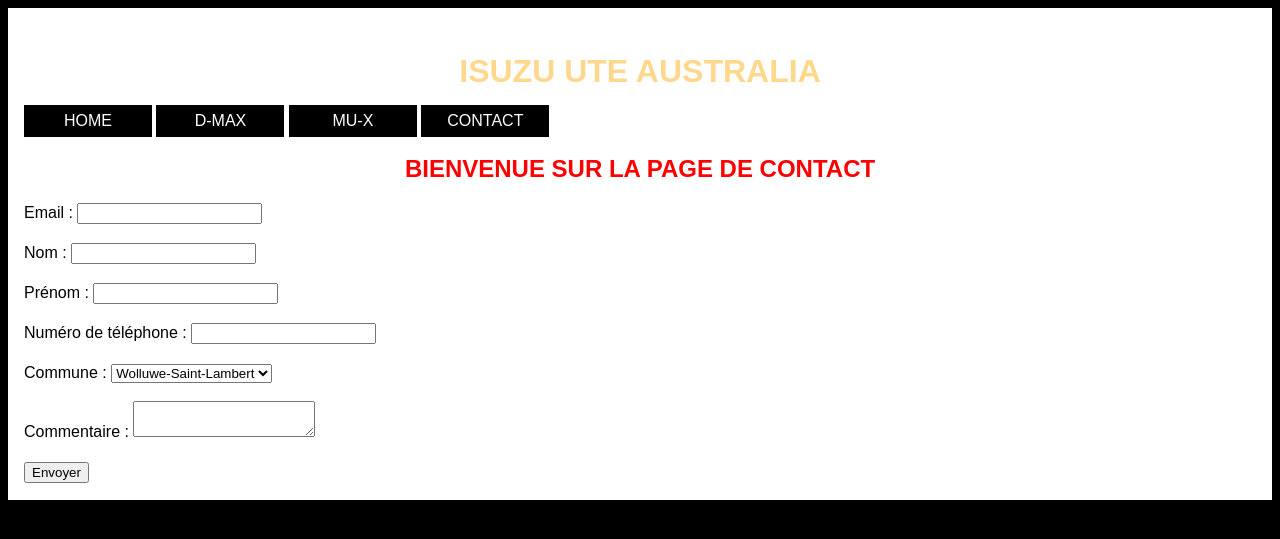
After one commit to MarcBouchonville/1948webdyn, a PHP site: page /lesson13/contactForm.php in a window 1280 px wide. The commit adds this page. Shown: the top 539 px of the page. Run offline with PHP 8.4, Linux system fonts and the light colour scheme; data comes from the database, SQL or seed files in the repository; both versions use the stored data as it was after the commit.

Commit message:
2eme maj files du 12-01-2018 (fct pas)

```diff
--- a/Demos/Isuzu/Style02.css
+++ b/Demos/Isuzu/Style02.css
@@ -7,6 +7,11 @@ h1{
 
 fieldset{
 	border: unset;
+}
+
+.form-style-2-heading
+{
+    font-weight: bold;
 }
 
 .form-style-2 .inner-wrap{
--- a/Demos/Isuzu/contact_Form.html
+++ b/Demos/Isuzu/contact_Form.html
@@ -9,7 +9,7 @@
     </head>
     <body>
 
-        <div class="form-style-10">
+        <div class="form-style-2">
             <h1>Contact</h1>
             <form action="contact_controller.php" method="post">
                 <fieldset>
--- /dev/null
+++ b/Demos/lesson13/contactForm.php
@@ -0,0 +1,65 @@
+<?php
+$db = new PDO("mysql:host=localhost;dbname=Isuzu", "root", "root");
+$db->exec("set names utf8");
+
+$select = "SELECT * FROM communes";
+$query = $db->query($select);
+$result = $query->fetchAll();
+$record = $result[0];
+?>
+<!DOCTYPE html>
+<html>
+    <head>
+        <title>Isuzu Ute Australia</title>
+        <meta charset="UTF-8">
+        <meta name="viewport" content="width=device-width, initial-scale=1.0">
+        <link href="style.css" rel="stylesheet" type="text/css"/>
+    </head>
+    <body id="main">
+        <header>
+            <h1>Isuzu Ute Australia</h1>
+            <ul>
+                <li><a class="link" href="index.php"> Home</a></li>
+                <li><a class="link" href="index.php">D-MAX</a></li>
+                <li><a class="link" href="index.php">MU-X</a></li>
+                <li><a class="link" href="contact.php">Contact</a></li>
+            </ul>
+        </header>
+
+        <h2 class="center">Bienvenue sur la page de contact</h2>
+
+        <article>
+            <form action="contactController.php" method="POST">
+                <p>
+                    <label for="email">Email : </label>
+                    <input type="email" id="email" name="email" required>
+                </p>
+                <p>
+                    <label for="firstName">Nom : </label>
+                    <input type="text" id="firstName" name="firstName">
+                </p>
+                <p>
+                    <label for="name">Prénom : </label>
+                    <input type="text" id="name" name="name">
+                </p>
+                <p>
+                    <label for="phoneNumber">Numéro de téléphone : </label>
+                    <input type="tel" id="phoneNumber" name="phoneNumber">
+                </p>
+                <p>
+                    <label for="town">Commune : </label>
+                    <select id="town" name="town">
+                        <?php foreach ($result as $record) { ?>
+                            <option value=<?php echo $record['nom'] ?>><?php echo $record['nom'] ?></option>';
+                        <?php } ?>
+                    </select>
+                </p>
+                <p>
+                    <label for="comment">Commentaire : </label>
+                    <textarea id="comment" name="comment" maxlength="1000"></textarea>
+                </p>
+                <input type="submit" name="envoyer" value="Envoyer">
+            </form>
+        </article>
+    </body>
+</html>
--- /dev/null
+++ b/Demos/lesson13/style.css
@@ -0,0 +1,141 @@
+html{
+    background-color: black;
+    /*background-image: url(main-banner.jpg);
+    background-repeat: no-repeat;
+    background-size: 100% 100%;
+    POUR METTRE UNE IMAGE EN FOND D'ECRAN'*/
+}
+
+body{
+    font-family: sans-serif;
+    font-size: 1em;
+    line-height: 1.5em;
+}
+img{
+    width: 100%;
+}
+
+h1{
+    text-align: center;
+    padding-top: 20px;
+    text-transform: uppercase;
+    color: #ffd88e;
+}
+
+h2{
+    color: red;
+    text-transform: uppercase;
+}
+
+#main{
+    background-color: white;
+    padding: 0em 1em 1em;
+    padding-top: 10px;
+}
+
+footer{
+    text-align: center;
+    color: white;
+    font-size: 0.85em;
+}
+
+ul{
+    display: inline-block;
+    margin: 0;
+    padding: 0;
+}
+
+#image{
+    height: 500px;
+}
+
+video{
+    height: 500px;
+}
+
+#center-video{
+    margin-left: 15%;
+}
+
+ul li{
+    display: inline-block;
+}
+
+.link{
+    display: block;
+    width: 120px;
+    color: white;
+    background-color: black;
+    text-align: center;
+    padding: 4px;
+    text-decoration: none;
+    text-transform: uppercase;
+}
+
+a:hover, a:active{
+    color: #ff5c5c;
+    font-weight: bold;
+}
+
+/*#gauche{
+    display: flex;
+    justify-content: space-around;
+    vertical-align: top;
+}
+
+#centre{
+    display: flex;
+    justify-content: space-around;
+    vertical-align: top;
+}
+
+#droite{
+    display: flex;
+    justify-content: space-around;
+    vertical-align: top;
+}*/
+/*Pas utile si on met tout en flex!*/
+.flex{
+    display: flex;
+    justify-content: space-around;
+    vertical-align: top;
+}
+
+#hyperLink{
+    display: inline;
+    font-weight: 100;
+    color: blue;
+    background-color: white;
+    padding: 0px;
+    text-decoration: underline;
+    text-transform: none;
+}
+
+.titre{
+    color: red;
+    font-size: 1.15em;
+    text-transform: uppercase;
+}
+
+.liste{
+    display: list-item;
+}
+
+iframe{
+    border: 0;
+    width: 100%;
+    height: 350px;
+}
+
+h3{
+    text-align: center;
+    text-transform: uppercase;
+}
+
+#liens{
+    margin-left: 40px;
+}
+
+.center{
+    text-align: center;
+}
```
Also changed, not shown: Demos/Isuzu/Form2.html (+25 -10 lines), Demos/Isuzu/contact_controller.php (+55 -40 lines), Demos/Isuzu/contact_controller_Old.php (added, +49 -0 lines), Demos/lesson13/contactController.php (added, +75 -0 lines), Demos/lesson13/index.php (added, +68 -0 lines), Demos/lesson13/isuzu.sql (added, +102 -0 lines).
